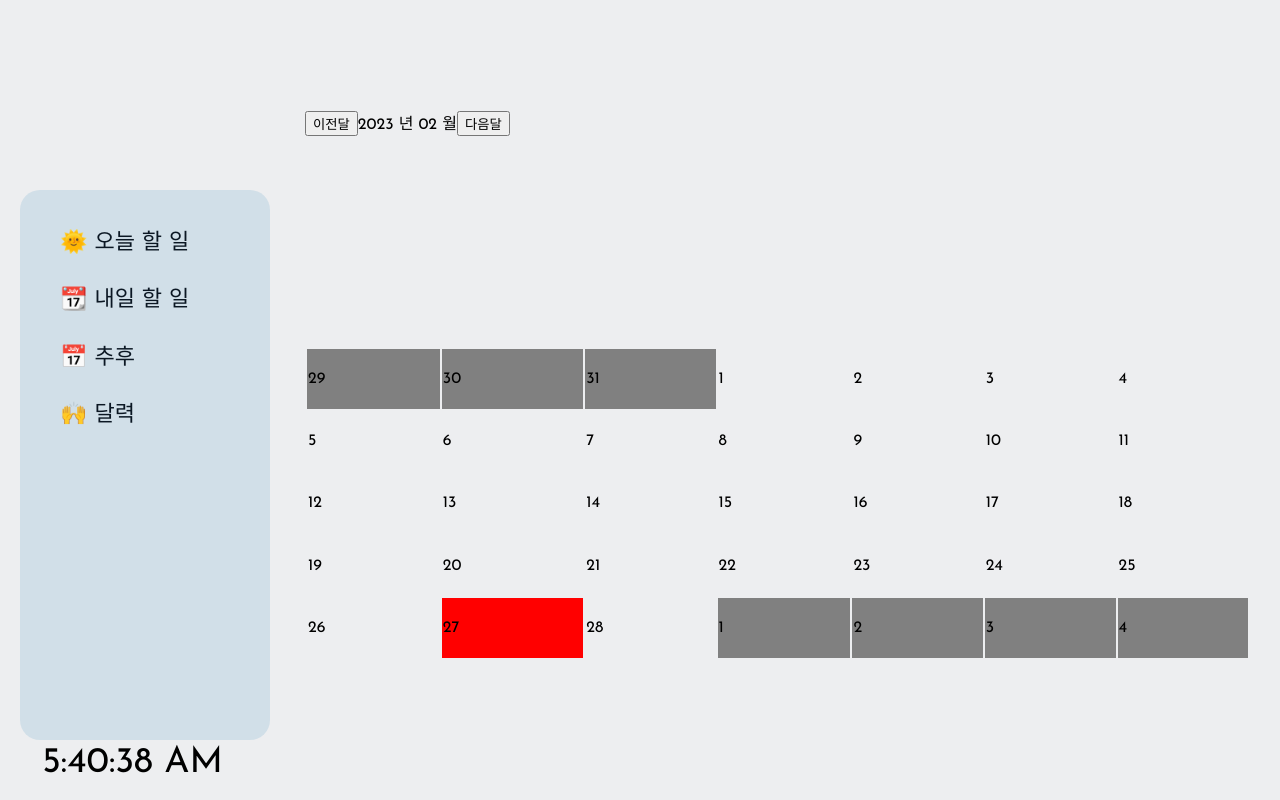
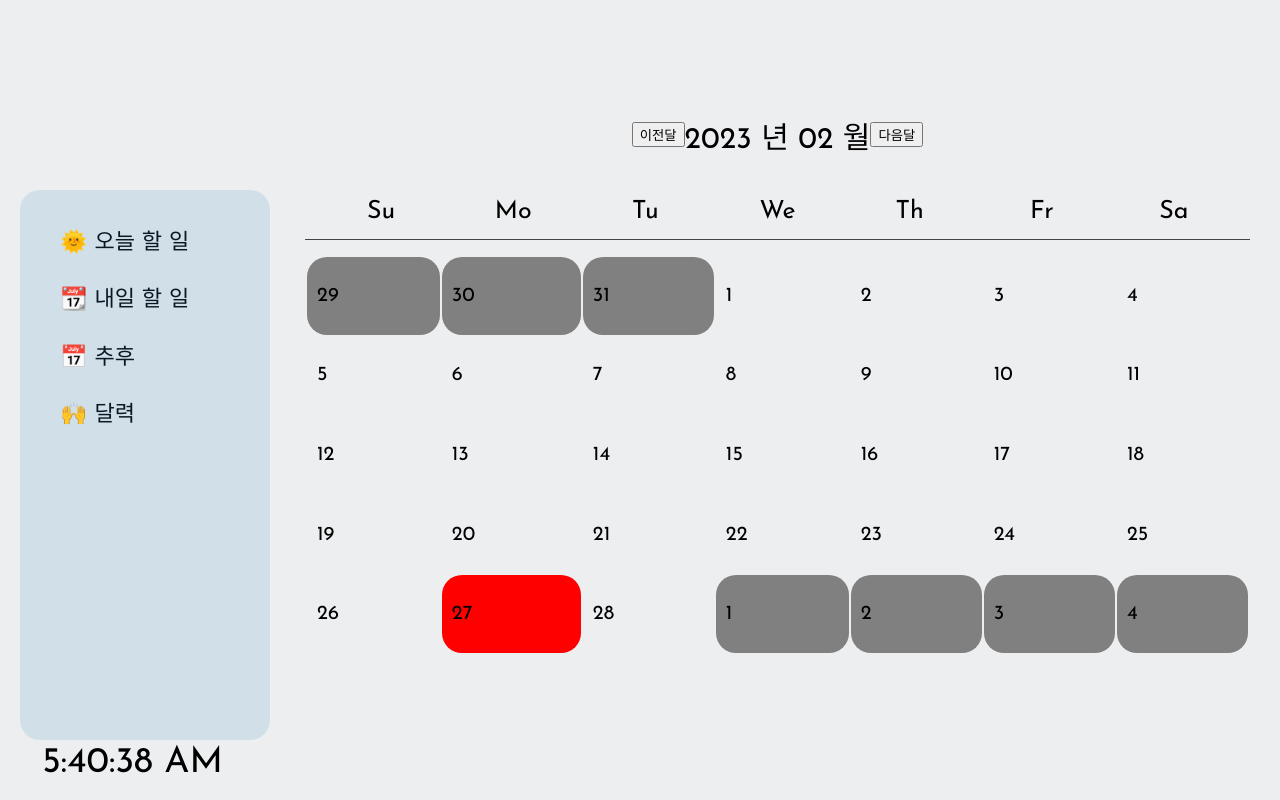
Before and after one commit to miraclee1226/Time-to-focus, a React (Create React App) app: page /calender in a window 1280 px wide. Built offline with nearby package versions, Linux system fonts and the light colour scheme; a web font is replaced by a local one.

Commit message:
Feat: add className(calenderWeek, calenderTable)

```diff
--- a/src/pages/Calender.js
+++ b/src/pages/Calender.js
@@ -49,12 +49,21 @@ function Calender() {
 
   return (
     <div className='calender'>
-      <div>
+      <div className='calenderHeader'>
         <button onClick={()=> { setMoment(getMoment.clone().subtract(1, 'month')) }}>이전달</button>
         <span>{today.format('YYYY 년 MM 월')}</span>
         <button onClick={()=> { setMoment(getMoment.clone().add(1, 'month'))}}>다음달</button>
       </div>
-      <table>
+      <div className='calenderWeek'>
+        <div>Su</div>
+        <div>Mo</div>
+        <div>Tu</div>
+        <div>We</div>
+        <div>Th</div>
+        <div>Fr</div>
+        <div>Sa</div>
+      </div>
+      <table className='calenderTable'>
         <tbody>
           {calenderArr()}
         </tbody>
```
